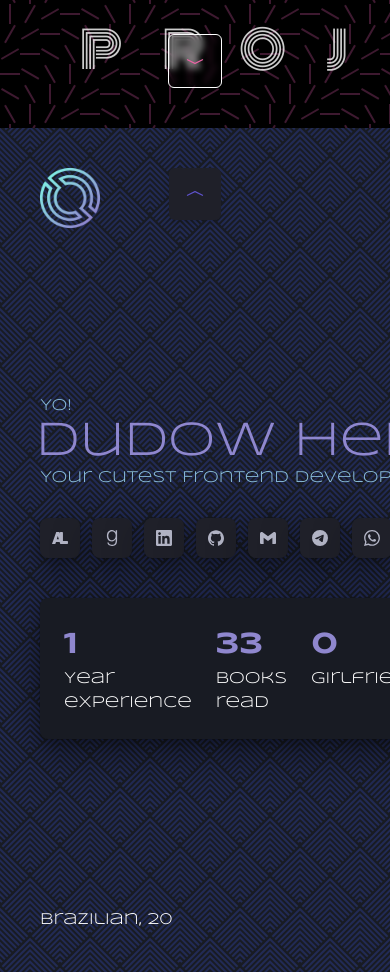
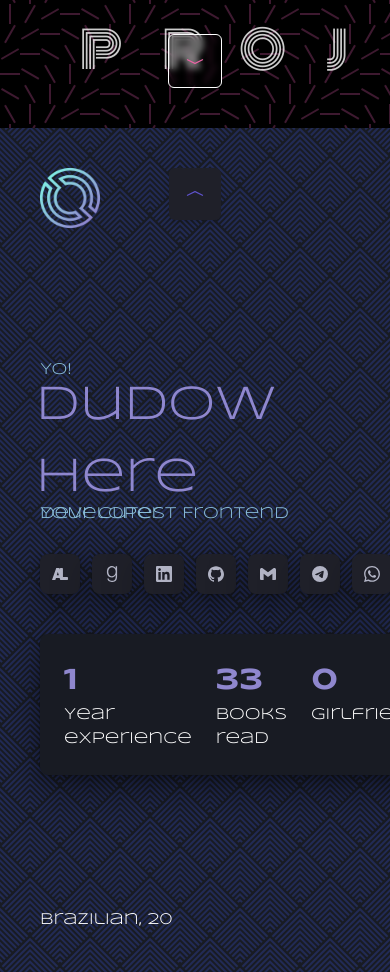
Before and after one commit to Dudow/Resume, a Next.js app: page / in a window 390 px wide. Shown: the part 1560-2532 px from the top of the page. Built offline with nearby package versions, Linux system fonts and the light colour scheme.

Commit message:
feat: add responsivity

```diff
--- a/src/pages/Content/AboutMe.tsx
+++ b/src/pages/Content/AboutMe.tsx
@@ -11,13 +11,13 @@ import {
   SiWhatsapp,
 } from "react-icons/si";
 import { NavButton } from "../../Components/NavButton";
-import { BsChevronCompactDown, BsChevronCompactUp } from "react-icons/bs";
+import { BsChevronCompactUp } from "react-icons/bs";
 
 export const AboutMe = () => {
   return (
     <>
       <Flex
-        height="100vh"
+        minHeight="100vh"
         w="100%"
         justifyContent="space-between"
         id="aboutMe"
@@ -26,9 +26,10 @@ export const AboutMe = () => {
         <Flex
           p={10}
           flexDir="column"
-          flex={3}
           className="aboutMePattern"
           justifyContent="space-between"
+          width="100%"
+          flex={{ base: 1, md: 10, lg: 3 }}
         >
           <Box>
             <Image
@@ -38,6 +39,7 @@ export const AboutMe = () => {
               height={60}
             />
           </Box>
+          <Flex flexDir="column" maxHeight="60%">
             <Flex flexDir="column">
               <Text lineHeight={0} color="#8cc0dc">
                 Yo!
@@ -107,6 +109,7 @@ export const AboutMe = () => {
                 </Flex>
               </Flex>
             </Flex>
+          </Flex>
           <Text>Brazilian, 20</Text>
         </Flex>
         <Flex
@@ -115,6 +118,7 @@ export const AboutMe = () => {
           flex={2}
           position="relative"
           className="aboutMePattern2"
+          display={{ base: "none", md: "flex" }}
         >
           <Text
             position="absolute"
```
Lines whose indentation alone changed are shown as unchanged.
